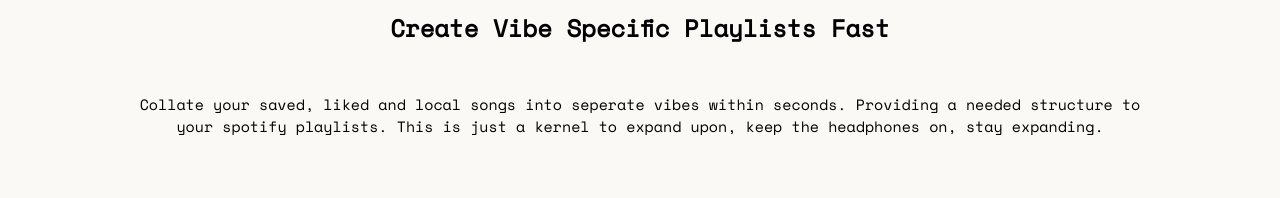
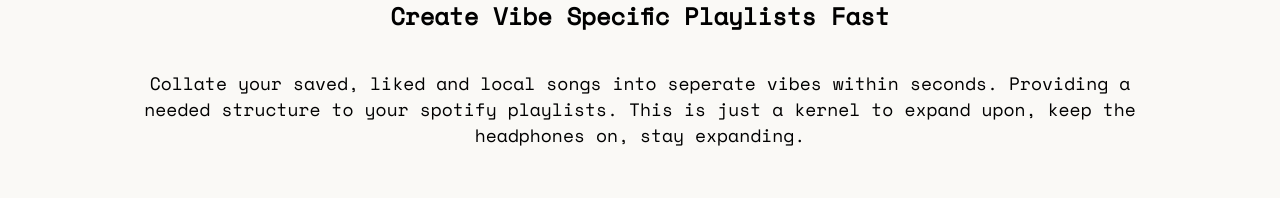
Before and after one commit to ssutl/Vibeify, a React (Create React App) app: page / in a window 1280 px wide. Shown: the part 120-318 px from the top of the page. Built offline with nearby package versions, Linux system fonts and the light colour scheme; no server answers.

Commit message:
Font Size changes 🗛

```diff
--- a/src/Styling/LandingPage.scss
+++ b/src/Styling/LandingPage.scss
@@ -20,9 +20,10 @@
     @include breakpoint-mixin("laptop-small") {
       height: 30%;
     }
+    // background-color: orange;
 
     p {
-      font-size: 15px;
+      font-size: 18px;
       max-width: 80%;
     }
   }
```
